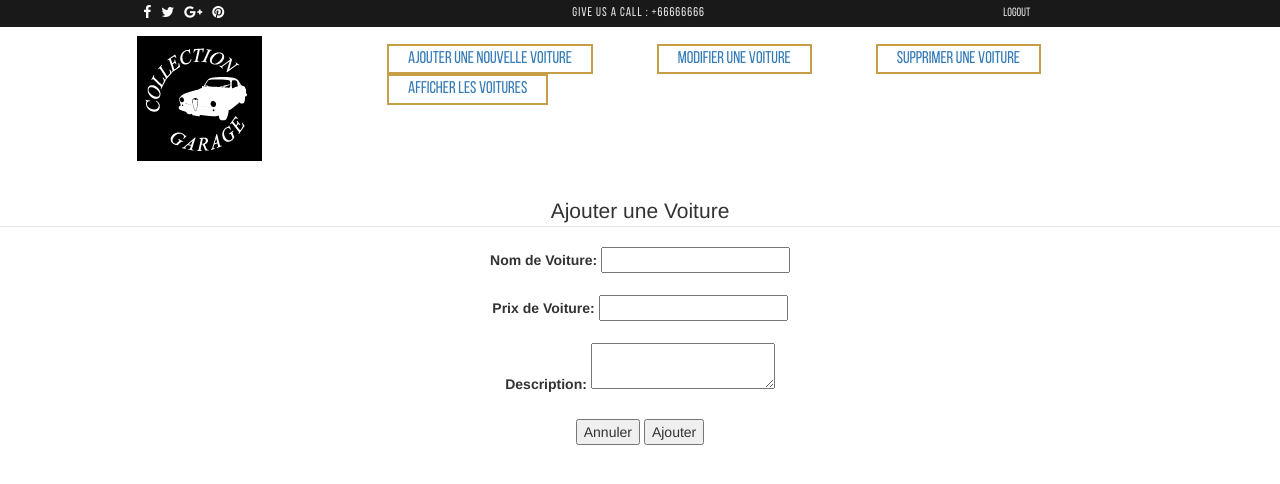
After one commit to MedMoncef/PHP_mysql_Car_Shop, a PHP site: page /Gestion/src/Ajout/AjoutVoiture.html in a window 1280 px wide. The commit adds this page. Shown: the top 484 px of the page. Run offline with PHP 8.4, Linux system fonts and the light colour scheme.

Commit message:
Lost and Found

```diff
--- a/Tools/Dashboard/Navbar.php
+++ b/Tools/Dashboard/Navbar.php
@@ -72,7 +72,7 @@ $pdo = null;
         </header>
 <aside class="menu-sidebar d-none d-lg-block">
             <div class="logo">
-                <a href="#">
+                <a href="index.php">
                     <img src="images/icon/logo.png" alt="Cool Admin" />
                 </a>
             </div>
--- /dev/null
+++ b/src/Ajout/AjoutVoiture.html
@@ -0,0 +1,73 @@
+<!DOCTYPE html>
+<html lang="en">
+<head>
+    <meta charset="UTF-8">
+    <meta http-equiv="X-UA-Compatible" content="IE=edge">
+    <meta name="viewport" content="width=device-width, initial-scale=1.0">
+    <title>Ajout Voiture</title>
+    <link rel="stylesheet" type="text/css" href="../../source/bootstrap-3.3.6-dist/css/bootstrap.css">
+    <link rel="stylesheet" type="text/css" href="../../source/font-awesome-4.5.0/css/font-awesome.css">
+    <link rel="stylesheet" type="text/css" href="../../style/slider.css">
+    <link rel="stylesheet" type="text/css" href="../../style/mystyle.css">
+</head>
+<body>
+    <!-- Header -->
+<div class="allcontain">
+	<div class="header">
+			<ul class="socialicon">
+				<li><a href="#"><i class="fa fa-facebook"></i></a></li>
+				<li><a href="#"><i class="fa fa-twitter"></i></a></li>
+				<li><a href="#"><i class="fa fa-google-plus"></i></a></li>
+				<li><a href="#"><i class="fa fa-pinterest"></i></a></li>
+			</ul>
+			<ul class="givusacall">
+				<li>Give us a call : +66666666 </li>
+			</ul>
+			<ul class="logreg">
+				<li><a href="../../index.php">Logout</a> </li>
+			</ul>
+	</div>
+	<!-- Navbar Up -->
+	<nav class="topnavbar navbar-default topnav">
+		<div class="container">
+			<div class="navbar-header">
+				<button type="button" class="navbar-toggle collapsed toggle-costume" data-toggle="collapse" data-target="#upmenu" aria-expanded="false">
+					<span class="sr-only"> Toggle navigaion</span>
+					<span class="icon-bar"></span>
+					<span class="icon-bar"></span>
+					<span class="icon-bar"></span>
+				</button>
+				<a class="navbar-brand logo" href="#"><img src="../../image/logo1.png" alt="logo"></a>
+			</div>
+		</div>
+		<div class="collapse navbar-collapse" id="upmenu">
+			<ul class="nav navbar-nav" id="navbarontop">
+				<button><a href="../Ajout/AjoutVoiture.html" class="postnewcar">Ajouter une nouvelle voiture</a></button>
+                <button><a href="../Modifier/ModifierVoiture.html" class="postnewcar">Modifier une voiture</a></button>
+				<button><a href="../Supprimer/SuppressionVoiture.html" class="postnewcar">supprimer une voiture</a></button>
+				<button><a href="../Affiche/AfficheVoiture.php" class="postnewcar">Afficher les voitures</a></button>
+			</ul>
+		</div>
+	</nav>
+</div>
+<!--_______________________________________ aj voiture __________________________________ -->
+<br><br><br><br><br>
+<!--_______________________________________ aj voiture __________________________________ -->
+
+    <center>
+    <fieldset>
+    <legend align="center">Ajouter une Voiture</legend>
+    <form method="POST" action="AjoutVoiture.php">
+        <label for="fname" style="text-align: center;">Nom de Voiture:</label>
+        <input type="text" id="NomV" name="NomV"><br><br>
+        <label for="lname" style="text-align: center;">Prix de Voiture:</label>
+        <input type="number" id="PrixV" name="PrixV"><br><br>
+        <label for="lname" style="text-align: center;">Description:</label>
+        <textarea id="descV" name="descV"></textarea><br><br>
+        <input type="reset" value="Annuler">
+        <input type="submit" value="Ajouter">
+    </form>
+    </fieldset>
+    </center>
+</body>
+</html>
```
Also changed, not shown: src/Ajout/AjoutContact.php (added, +39 -0 lines), src/Ajout/AjoutUser.php (added, +36 -0 lines), 1 other file.
